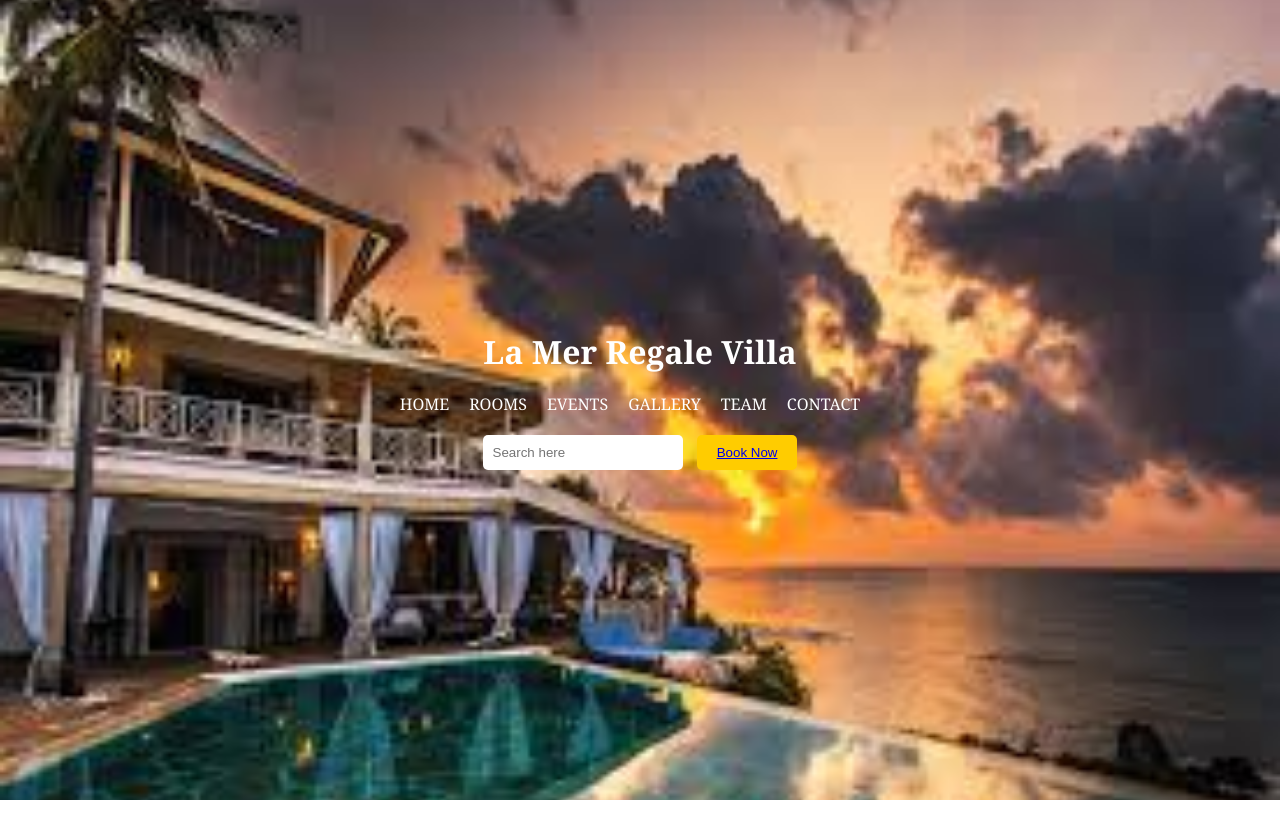
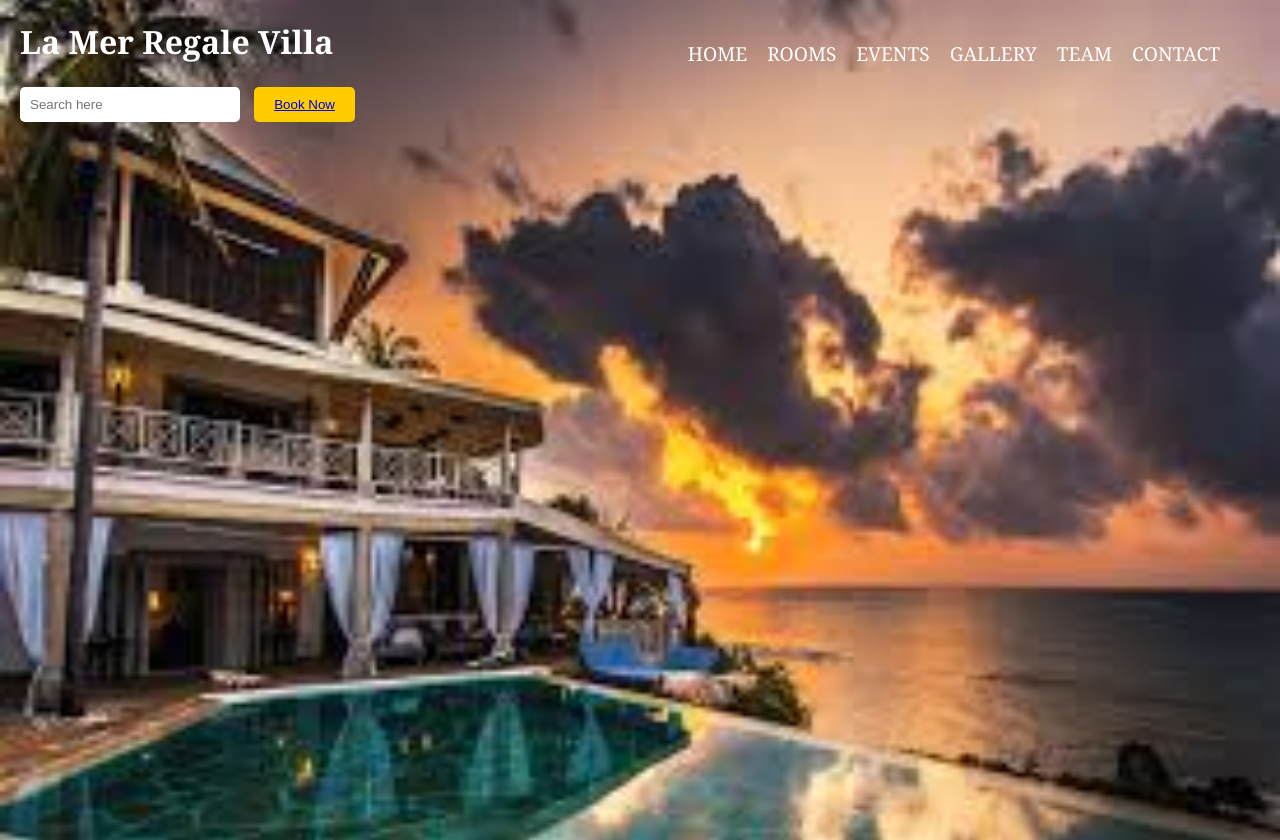
Before and after one commit to doreennjagi/la_villa_resort, a plain HTML site: page index.html in a window 1280 px wide. Before the commit the page ends 800 px from the top, so only its background shows below. Drawn offline with Linux system fonts and the light colour scheme.

Commit message:
landing page

```diff
--- a/main.css
+++ b/main.css
@@ -2,11 +2,13 @@
 * {
         margin: 0;
         padding: 0;
-        box-sizing: border-box;
+
 }
 
 body{
     font-family: Georgia, 'Times New Roman', Times, serif;
+
+
 }
 
 header.hero{
@@ -16,25 +18,21 @@ header.hero{
     background-position: center;
     height: 100vh;
     color: #fff;
-    display: flex;
-    justify-content: center;
-    align-items: center;
-    text-align: center;
-    padding: 0 20px;
+    padding:20px;
     }
 
 
 .logo{
     font-size: 2rem;
     font-weight: bold;
-    margin-bottom: 20px;
+    float: left;
 }
 
 .nav_links{
+    padding:20px;
     list-style: none;
     display: flex;
-    justify-content: center;
-    margin-bottom: 20px;
+    justify-content: flex-end;
 
 }
 .nav_links li {
@@ -45,7 +43,8 @@ header.hero{
 .nav_links li a {
     text-decoration: none;
     color: #fff;
-    transition: color 0.3s ease;
+    font-size: 1.2rem;
+
     }
 
 .nav_links li a:hover {
```
